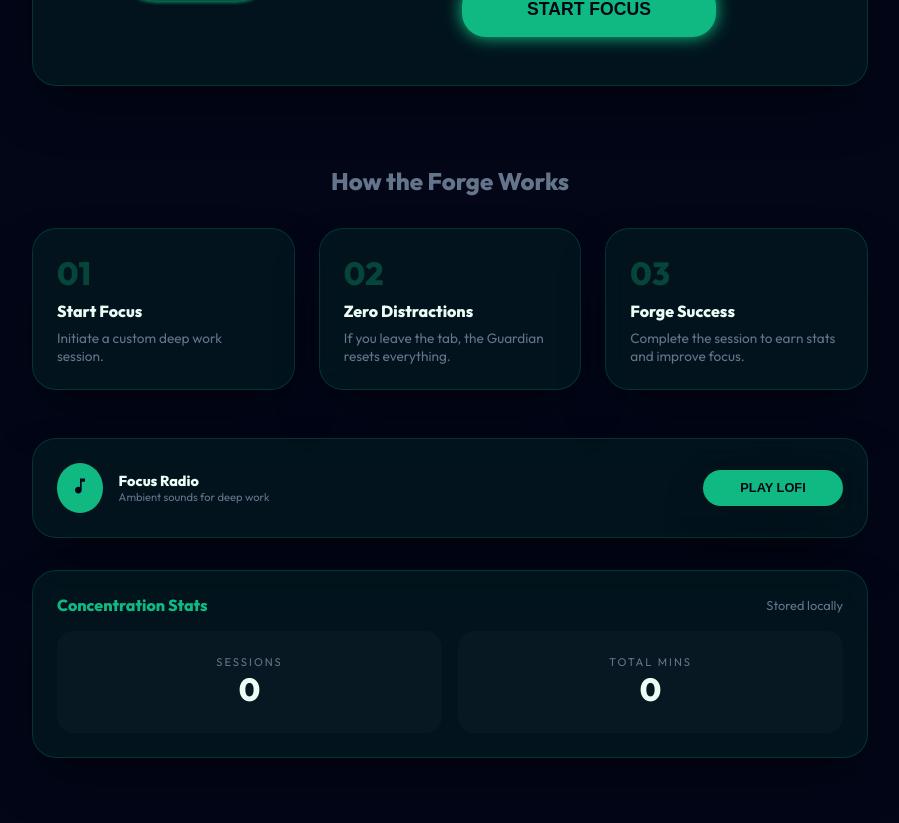
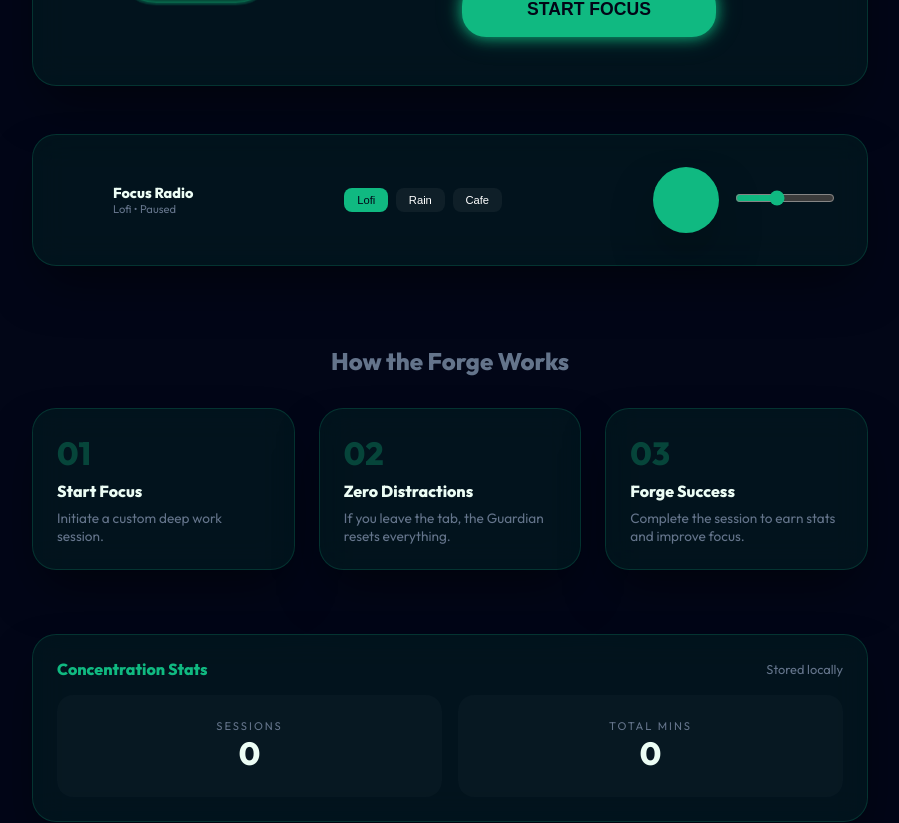
Before and after one commit to AaronLopz/focus-forge, a React (Vite) app: page / in a window 1280 px wide. Shown: the part 500-1323 px from the top of the page, without its empty margins (190-1089 px from the left). Built offline with nearby package versions, Linux system fonts and the light colour scheme.

Commit message:
Audio: Full Music Player with Visualizer, Volume Control, and Multi-Channels

```diff
--- a/src/App.jsx
+++ b/src/App.jsx
@@ -1,4 +1,4 @@
-import React, { useState, useEffect } from 'react';
+import React, { useState, useEffect, useRef } from 'react';
 import './App.css';
 import Mascot from './components/Mascot';
 import useFocusTimer from './hooks/useFocusTimer';
@@ -21,6 +21,12 @@ const subjects = [
   { id: 'literature', label: { en: 'Librarian', es: 'Bibliotecario' }, icon: '📜' }
 ];
 
+const channels = [
+  { id: 'lofi', label: 'Lofi', url: 'https://stream.zeno.fm/f36p873hb8hvu' },
+  { id: 'rain', label: 'Rain', url: 'https://www.soundhelix.com/examples/mp3/SoundHelix-Song-8.mp3' },
+  { id: 'cafe', label: 'Cafe', url: 'https://www.soundhelix.com/examples/mp3/SoundHelix-Song-2.mp3' }
+];
+
 function App() {
   const [lang, setLang] = useState('en');
   const t = translations[lang];
@@ -29,6 +35,12 @@ function App() {
   const [selectedSubject, setSelectedSubject] = useState('general');
   const { secondsLeft, isActive, status, startTimer, resetTimer, setSecondsLeft } = useFocusTimer(sessionMins);
   const [history, setHistory] = useState([]);
+
+  // Audio Radio States
+  const [isPlaying, setIsPlaying] = useState(false);
+  const [volume, setVolume] = useState(0.4);
+  const [currentChannel, setCurrentChannel] = useState(channels[0]);
+  const audioRef = useRef(null);
 
   useEffect(() => {
     setHistory(JSON.parse(localStorage.getItem('focus_history') || '[]'));
@@ -39,6 +51,30 @@ function App() {
       setSecondsLeft(sessionMins);
     }
   }, [sessionMins, isActive]);
+
+  // Sync audio settings
+  useEffect(() => {
+    if (audioRef.current) {
+      audioRef.current.volume = volume;
+    }
+  }, [volume]);
+
+  const toggleMusic = () => {
+    if (audioRef.current.paused) {
+      audioRef.current.play().then(() => setIsPlaying(true)).catch(e => console.error(e));
+    } else {
+      audioRef.current.pause();
+      setIsPlaying(false);
+    }
+  };
+
+  const changeChannel = (channel) => {
+    setCurrentChannel(channel);
+    setIsPlaying(false);
+    if (audioRef.current) {
+        audioRef.current.load();
+    }
+  };
 
   const formatTime = (seconds) => {
     const mins = Math.floor(seconds / 60);
@@ -161,6 +197,38 @@ function App() {
         </div>
       </main>
 
+      <div className="glass-card" style={{ width: '100%', marginTop: '2rem', padding: '2rem' }}>
+        <div style={{ display: 'flex', justifyContent: 'space-between', alignItems: 'center', flexWrap: 'wrap', gap: '1rem' }}>
+          <div style={{ display: 'flex', alignItems: 'center', gap: '1rem' }}>
+             <div className={`visualizer ${isPlaying ? 'active' : ''}`} style={{ display: 'flex', gap: '3px', height: '30px', alignItems: 'flex-end' }}>
+                {[1,2,3,4,5].map(i => <div key={i} className="vis-bar" style={{ width: '4px', background: 'var(--primary)', borderRadius: '2px' }}></div>)}
+             </div>
+             <div>
+                <h4 style={{ fontSize: '0.9rem' }}>{lang === 'en' ? 'Focus Radio' : 'Radio de Enfoque'}</h4>
+                <p style={{ fontSize: '0.7rem', color: 'var(--text-dim)' }}>{currentChannel.label} • {isPlaying ? 'Playing' : 'Paused'}</p>
+             </div>
+          </div>
+
+          <div style={{ display: 'flex', gap: '0.5rem' }}>
+             {channels.map(c => (
+               <button key={c.id} onClick={() => changeChannel(c)} style={{ padding: '0.4rem 0.8rem', borderRadius: '8px', fontSize: '0.7rem', background: currentChannel.id === c.id ? 'var(--primary)' : 'rgba(255,255,255,0.05)', color: currentChannel.id === c.id ? 'var(--bg-deep)' : 'white' }}>
+                 {c.label}
+               </button>
+             ))}
+          </div>
+
+          <div style={{ display: 'flex', alignItems: 'center', gap: '1rem' }}>
+             <audio ref={audioRef} src={currentChannel.url} loop crossOrigin="anonymous" />
+             <button onClick={toggleMusic} className="glass-card" style={{ width: '50px', height: '50px', borderRadius: '50%', background: 'var(--primary)', color: 'var(--bg-deep)', display: 'flex', justifyContent: 'center', alignItems: 'center' }}>
+                {isPlaying ? <svg width="24" height="24" fill="currentColor" viewBox="0 0 24 24"><path d="M6 19h4V5H6v14zm8-14v14h4V5h-4z"/></svg> : <svg width="24" height="24" fill="currentColor" viewBox="0 0 24 24"><path d="M8 5v14l11-7z"/></svg>}
+             </button>
+             <div style={{ width: '100px' }}>
+                <input type="range" min="0" max="1" step="0.01" value={volume} onChange={(e) => setVolume(e.target.value)} style={{ width: '100%', accentColor: 'var(--primary)' }} />
+             </div>
+          </div>
+        </div>
+      </div>
+
       {status === 'broken' && (
         <div className="alert glass-card" style={{
           color: 'var(--accent)',
@@ -171,18 +239,6 @@ function App() {
         }}>
           <h2 style={{ marginBottom: '0.5rem' }}>{t.brokenTitle}</h2>
           <p>{t.brokenDesc}</p>
-        </div>
-      )}
-
-      {status === 'success' && (
-        <div className="alert glass-card" style={{
-          color: '#10b981',
-          border: '1px solid #10b981',
-          marginTop: '2rem',
-          textAlign: 'center'
-        }}>
-          <h2 style={{ marginBottom: '0.5rem' }}>{t.successTitle}</h2>
-          <p>{t.successDesc}</p>
         </div>
       )}
 
@@ -203,46 +259,7 @@ function App() {
         </div>
       </section>
 
-      <div className="glass-card" style={{ width: '100%', marginTop: '2rem', padding: '1.5rem', display: 'flex', alignItems: 'center', justifyContent: 'space-between' }}>
-        <div style={{ display: 'flex', alignItems: 'center', gap: '1rem' }}>
-          <div style={{ padding: '0.8rem', background: 'var(--primary)', borderRadius: '50%', color: 'var(--bg-deep)' }}>
-            <svg width="20" height="20" viewBox="0 0 24 24" fill="currentColor"><path d="M12 3v10.55c-.59-.34-1.27-.55-2-.55-2.21 0-4 1.79-4 4s1.79 4 4 4 4-1.79 4-4V7h4V3h-6z"/></svg>
-          </div>
-          <div>
-            <h4 style={{ fontSize: '0.9rem' }}>{lang === 'en' ? 'Focus Radio' : 'Radio de Enfoque'}</h4>
-            <p style={{ fontSize: '0.7rem', color: 'var(--text-dim)' }}>{lang === 'en' ? 'Ambient sounds for deep work' : 'Sonidos ambientales para trabajar'}</p>
-          </div>
-        </div>
-        <div style={{ display: 'flex', gap: '0.5rem' }}>
-          <audio id="ambient-audio" loop crossOrigin="anonymous">
-            <source src="https://stream.zeno.fm/f36p873hb8hvu" type="audio/mpeg" />
-          </audio>
-          <button
-            id="play-button"
-            onClick={() => {
-              const audio = document.getElementById('ambient-audio');
-              const btn = document.getElementById('play-button');
-              if (audio.paused) {
-                audio.play().then(() => {
-                  audio.volume = 0.4;
-                  btn.innerText = lang === 'en' ? 'STOP MUSIC' : 'PARAR MÚSICA';
-                  btn.style.background = 'var(--accent)';
-                }).catch(e => console.error("Error playing audio:", e));
-              } else {
-                audio.pause();
-                btn.innerText = lang === 'en' ? 'PLAY LOFI' : 'REPRODUCIR LOFI';
-                btn.style.background = 'var(--primary)';
-              }
-            }}
-            className="glass-card"
-            style={{ padding: '0.6rem 1.2rem', fontSize: '0.8rem', fontWeight: 'bold', background: 'var(--primary)', color: 'var(--bg-deep)', minWidth: '140px' }}
-          >
-            {lang === 'en' ? 'PLAY LOFI' : 'REPRODUCIR LOFI'}
-          </button>
-        </div>
-      </div>
-
-      <div className="glass-card" style={{ width: '100%', marginTop: '1rem', padding: '1.5rem' }}>
+      <div className="glass-card" style={{ width: '100%', marginTop: '3rem', padding: '1.5rem' }}>
         <div style={{ display: 'flex', justifyContent: 'space-between', alignItems: 'center', marginBottom: '1rem' }}>
           <h3 style={{ fontSize: '1rem', color: 'var(--primary)' }}>{t.statsTitle}</h3>
           <span style={{ fontSize: '0.8rem', color: 'var(--text-dim)' }}>{t.statsSubtitle}</span>
--- a/src/index.css
+++ b/src/index.css
@@ -112,3 +112,18 @@ button:active {
 .animate-shake {
   animation: shake 0.2s ease-in-out infinite;
 }
+
+.visualizer.active .vis-bar {
+  animation: vis-grow 1s infinite ease-in-out;
+}
+
+.visualizer.active .vis-bar:nth-child(1) { animation-delay: 0.1s; height: 10px; }
+.visualizer.active .vis-bar:nth-child(2) { animation-delay: 0.3s; height: 20px; }
+.visualizer.active .vis-bar:nth-child(3) { animation-delay: 0.2s; height: 15px; }
+.visualizer.active .vis-bar:nth-child(4) { animation-delay: 0.4s; height: 25px; }
+.visualizer.active .vis-bar:nth-child(5) { animation-delay: 0.1s; height: 12px; }
+
+@keyframes vis-grow {
+  0%, 100% { height: 10px; }
+  50% { height: 25px; }
+}
```
